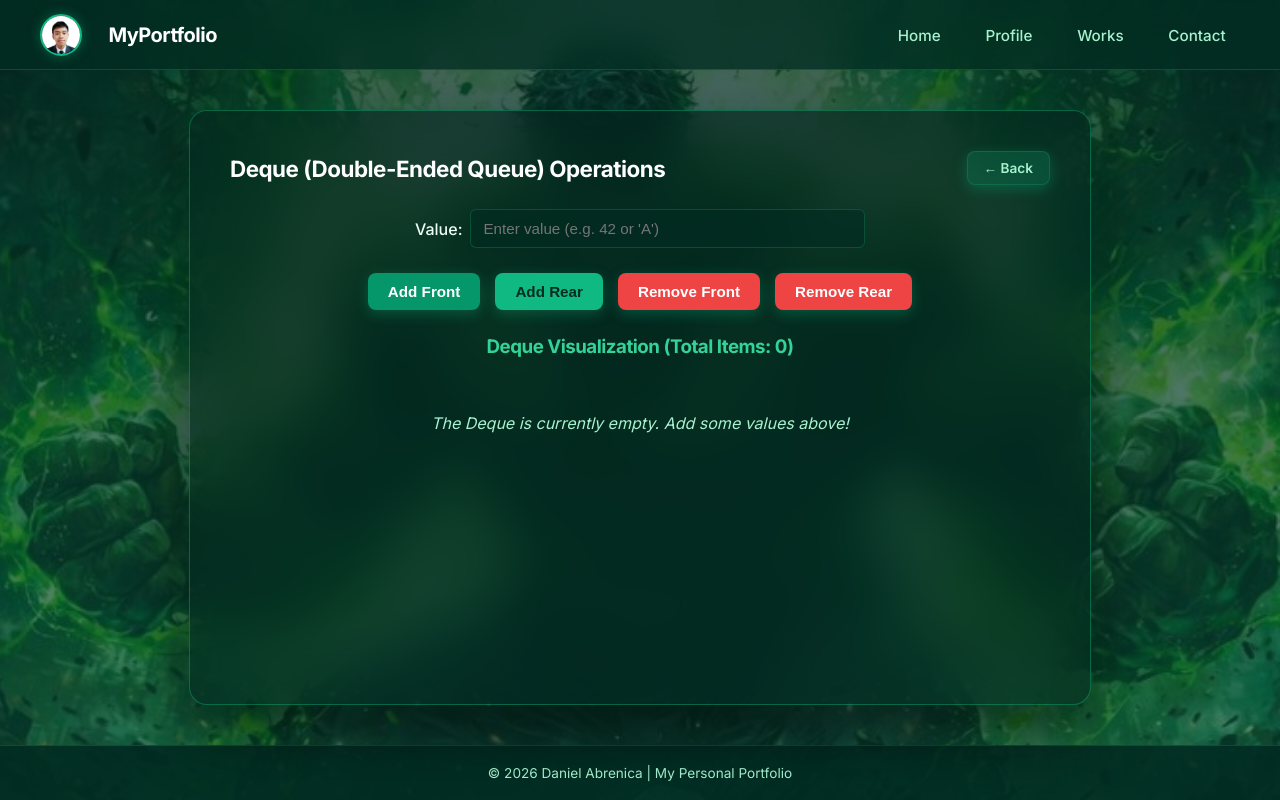
After one commit to danielabrenica2009-lgtm/my_portfolio_, a Flask app: page /dequeue in a window 1280 px wide. The commit adds this page. Run offline with Flask 3, Linux system fonts and the light colour scheme.

Commit message:
Add and change html

```diff
--- a/app.py
+++ b/app.py
@@ -1,6 +1,6 @@
 from flask import Flask, render_template, request, redirect, url_for
 from flask_mail import Mail, Message
-from node import Stack, LinkedList, infix_to_postfix
+from node import Stack, LinkedList, Queue, Deque, infix_to_postfix
 
 app = Flask(__name__)
 
@@ -167,5 +167,50 @@ def linkedlist():
 
     return render_template('linkedlist.html', items=global_linked_list.get_all(), message=message)
 
+# Global instances for Queue and De-queue
+global_queue = Queue()
+global_deque = Deque()
+
+@app.route('/queue', methods=['GET', 'POST'])
+def queue_view():
+    message = ""
+    if request.method == 'POST':
+        action = request.form.get('action')
+        value = request.form.get('value')
+
+        if action == 'enqueue' and value:
+            global_queue.enqueue(value)
+            message = f"Successfully enqueued '{value}'."
+        elif action == 'dequeue':
+            popped = global_queue.dequeue()
+            message = f"Successfully dequeued '{popped}'." if popped is not None else "Queue is empty!"
+        elif action == 'peek':
+            top_val = global_queue.peek()
+            message = f"Front of queue: '{top_val}'" if top_val is not None else "Queue is empty!"
+
+    return render_template('queue.html', items=global_queue.get_all(), message=message)
+
+@app.route('/dequeue', methods=['GET', 'POST'])
+def dequeue_view():
+    message = ""
+    if request.method == 'POST':
+        action = request.form.get('action')
+        value = request.form.get('value')
+
+        if action == 'add_front' and value:
+            global_deque.add_front(value)
+            message = f"Successfully added '{value}' to Front."
+        elif action == 'add_rear' and value:
+            global_deque.add_rear(value)
+            message = f"Successfully added '{value}' to Rear."
+        elif action == 'remove_front':
+            popped = global_deque.remove_front()
+            message = f"Successfully removed '{popped}' from Front." if popped is not None else "Deque is empty!"
+        elif action == 'remove_rear':
+            popped = global_deque.remove_rear()
+            message = f"Successfully removed '{popped}' from Rear." if popped is not None else "Deque is empty!"
+
+    return render_template('dequeue.html', items=global_deque.get_all(), message=message)
+
 if __name__ == '__main__':
     app.run(debug=True)
--- a/node.py
+++ b/node.py
@@ -171,3 +171,53 @@ def infix_to_postfix(expression):
         steps.append(f"Popped remaining '{popped}' from stack to output.")
 
     return "".join(output), steps
+
+class Queue:
+    def __init__(self):
+        self.items = []
+
+    def is_empty(self):
+        return len(self.items) == 0
+
+    def enqueue(self, item):
+        self.items.append(item)
+
+    def dequeue(self):
+        if not self.is_empty():
+            return self.items.pop(0)
+        return None
+
+    def peek(self):
+        if not self.is_empty():
+            return self.items[0]
+        return None
+
+    def get_all(self):
+        return self.items
+
+
+class Deque:
+    def __init__(self):
+        self.items = []
+
+    def is_empty(self):
+        return len(self.items) == 0
+
+    def add_front(self, item):
+        self.items.insert(0, item)
+
+    def add_rear(self, item):
+        self.items.append(item)
+
+    def remove_front(self):
+        if not self.is_empty():
+            return self.items.pop(0)
+        return None
+
+    def remove_rear(self):
+        if not self.is_empty():
+            return self.items.pop()
+        return None
+
+    def get_all(self):
+        return self.items
--- /dev/null
+++ b/templates/dequeue.html
@@ -0,0 +1,87 @@
+<!DOCTYPE html>
+<html lang="en">
+<head>
+    <meta charset="UTF-8">
+    <meta name="viewport" content="width=device-width, initial-scale=1.0">
+    <title>Deque Operations & Visualization</title>
+    <link rel="stylesheet" href="https://fonts.googleapis.com/css2?family=Inter:wght@300;400;500;600;700&display=swap">
+    <link rel="stylesheet" href="{{ url_for('static', filename='style.css') }}">
+</head>
+<body>
+
+    <nav>
+        <div class="nav-brand">
+            <img src="{{ url_for('static', filename='profile.jpg') }}" alt="Profile" class="nav-profile-img" onclick="openImageModal()">
+            <a href="{{ url_for('index') }}" style="text-decoration: none;"><span class="logo">MyPortfolio</span></a>
+        </div>
+        <ul>
+            <li><a href="{{ url_for('index') }}">Home</a></li>
+            <li><a href="{{ url_for('profile') }}">Profile</a></li>
+            <li><a href="{{ url_for('works') }}" class="active">Works</a></li>
+            <li><a href="{{ url_for('contact') }}">Contact</a></li>
+        </ul>
+    </nav>
+
+    <div class="main-container">
+        <div class="calc-header-flex">
+            <h1 class="calc-title" style="font-size: 1.4rem;">Deque (Double-Ended Queue) Operations</h1>
+            <a href="{{ url_for('works') }}" class="btn calc-back-btn">&#8592; Back</a>
+        </div>
+
+        {% if message %}
+            <div class="ll-notification">{{ message }}</div>
+        {% endif %}
+
+        <form method="POST">
+            <div class="ll-input-grid" style="justify-content: center;">
+                <div class="ll-input-group" style="max-width: 450px;">
+                    <label for="value">Value:</label>
+                    <input type="text" id="value" name="value" placeholder="Enter value (e.g. 42 or 'A')" autocomplete="off">
+                </div>
+            </div>
+
+            <div class="ll-actions-flex">
+                <button type="submit" name="action" value="add_front" class="btn btn-prepend">Add Front</button>
+                <button type="submit" name="action" value="add_rear" class="btn btn-append">Add Rear</button>
+                <button type="submit" name="action" value="remove_front" class="btn btn-delete">Remove Front</button>
+                <button type="submit" name="action" value="remove_rear" class="btn btn-delete">Remove Rear</button>
+            </div>
+        </form>
+
+        <h3 class="ll-heading" style="margin-top: 25px;">Deque Visualization (Total Items: {{ items|length }})</h3>
+
+        <div class="ll-visual-container ll-container-row">
+            {% if items %}
+                <span class="arrow">&larr; FRONT</span>
+                {% for item in items %}
+                    <div class="ll-node-box ll-node-box-custom">{{ item }}</div>
+                {% endfor %}
+                <span class="arrow">REAR &rarr;</span>
+            {% else %}
+                <p style="color: var(--text-muted); font-style: italic; text-align: center; width: 100%; margin-top: 20px;">The Deque is currently empty. Add some values above!</p>
+            {% endif %}
+        </div>
+    </div>
+
+    <div id="imageModal" class="image-modal" onclick="closeImageModal(event)">
+        <div class="modal-content" onclick="event.stopPropagation()">
+            <span class="modal-close" onclick="closeImageModalDirect()">&times;</span>
+            <img src="{{ url_for('static', filename='profile.jpg') }}" alt="Profile Photo">
+            <h3 style="margin-top: 1rem; margin-bottom: 0.2rem; color: #ffffff;">Daniel Abrenica</h3>
+            <p style="margin: 0; font-size: 0.85rem; color: var(--text-muted);">Student / Aspiring Developer</p>
+        </div>
+    </div>
+
+    <footer>
+        &copy; 2026 Daniel Abrenica | My Personal Portfolio
+    </footer>
+
+    <script>
+        function openImageModal() { document.getElementById('imageModal').style.display = 'flex'; }
+        function closeImageModalDirect() { document.getElementById('imageModal').style.display = 'none'; }
+        function closeImageModal(event) {
+            if (event.target.id === 'imageModal') document.getElementById('imageModal').style.display = 'none';
+        }
+    </script>
+</body>
+</html>
--- a/templates/works.html
+++ b/templates/works.html
@@ -38,6 +38,8 @@
             <li><a href="{{ url_for('linkedlist') }}">Linked List Operations & Visualization</a></li>
             <li><a href="{{ url_for('touppercase') }}">String to Uppercase Converter</a></li>
             <li><a href="{{ url_for('infixtopostfix') }}">Infix to Postfix Converter (Stack)</a></li>
+            <li><a href="{{ url_for('queue_view') }}">Queue Operations & Visualization</a></li>
+            <li><a href="{{ url_for('dequeue_view') }}">Deque Operations & Visualization</a></li>
         </ul>
     </div>
 
```
Also changed, not shown: templates/queue.html (added, +86 -0 lines).
